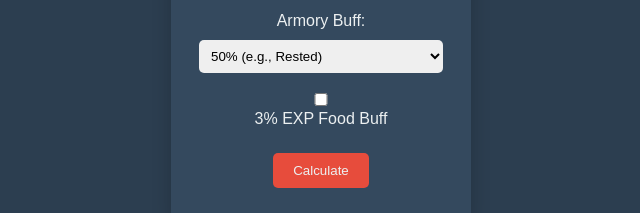
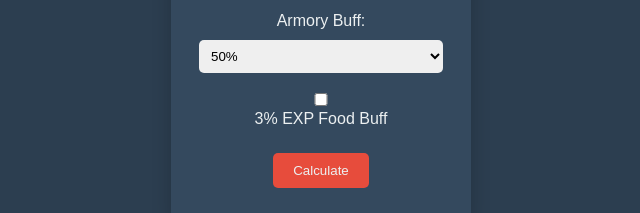
Before and after one commit to SekhmetAnkh/TrustCalculator, a plain HTML site: page index.html in a window 1280 px wide. Shown: the part 448-661 px from the top of the page, 319-959 px from the left. Drawn offline with Linux system fonts and the light colour scheme.

Commit message:
Update index.html

```diff
--- a/index.html
+++ b/index.html
@@ -24,8 +24,8 @@
         <div class="form-group">
             <label for="armory-buff">Armory Buff:</label>
             <select id="armory-buff">
-                <option value="0.5">50% (e.g., Rested)</option>
-                <option value="1.0">100% (e.g., Squadron Manual)</option>
+                <option value="0.5">50%</option>
+                <option value="1.0">100%</option>
             </select>
         </div>
         <div class="form-group">
```
